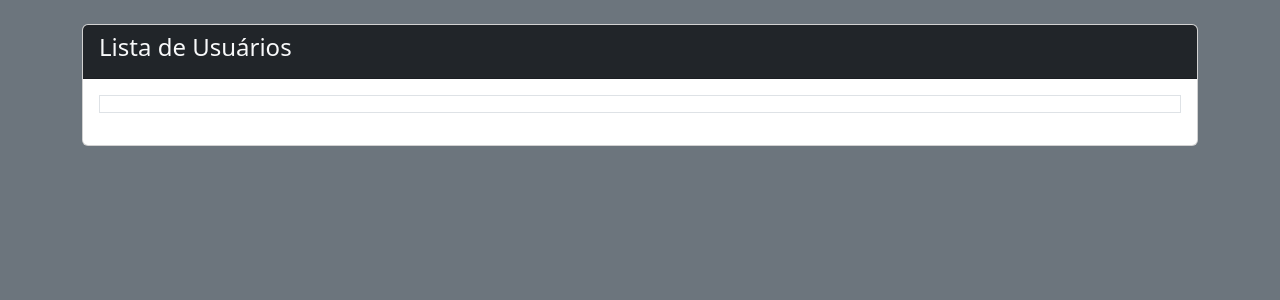
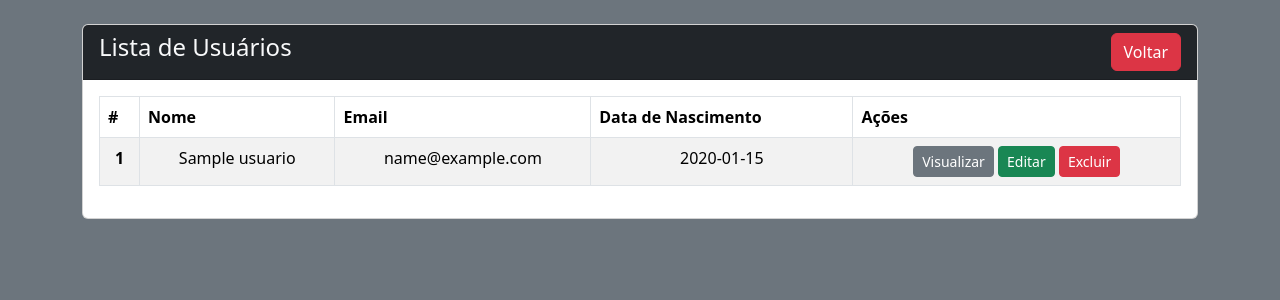
Before and after one commit to JP-Pardinho/crud-usuarios, a PHP site: page /index.php in a window 1280 px wide. Shown: the part 57-357 px from the top of the page. Run offline with PHP 8.4, Linux system fonts and the light colour scheme; tables that the repository leaves empty hold one stand-in row (values such as "Sample post"); lists and menus that the app fills with data are empty.

Commit message:
feat: criei a opção de excluir usuario

```diff
--- a/src/action/criarUsuario.php
+++ b/src/action/criarUsuario.php
@@ -1,8 +1,6 @@
 <?php
 
-ini_set('display_errors', 1);
-ini_set('display_startup_errors', 1);
-error_reporting(E_ALL);
+require_once './../service/mostrarErros.php';
 
 require_once __DIR__ . './../database/Database.php';
 
--- a/src/action/editarUsuario.php
+++ b/src/action/editarUsuario.php
@@ -1,8 +1,6 @@
 <?php
 
-ini_set('display_errors', 1);
-ini_set('display_startup_errors', 1);
-error_reporting(E_ALL);
+require_once './../service/mostrarErros.php';
 
 require_once __DIR__ . './../database/Database.php';
 
--- a/src/action/excluirUsuario.php
+++ b/src/action/excluirUsuario.php
@@ -1,8 +1,6 @@
 <?php
 
-ini_set('display_errors', 1);
-ini_set('display_startup_errors', 1);
-error_reporting(E_ALL);
+require_once './../service/mostrarErros.php';
 
 require_once __DIR__ . './../database/Database.php';
 
--- a/src/action/lerUsuario.php
+++ b/src/action/lerUsuario.php
@@ -1,8 +1,5 @@
 <?php
 
-ini_set('display_errors', 1);
-ini_set('display_startup_errors', 1);
-error_reporting(E_ALL);
-
+require_once './../service/mostrarErros.php';
 
 ?>
--- a/src/public/header.php
+++ b/src/public/header.php
@@ -1,3 +1,5 @@
+<?php require_once './../service/mostrarErros.php'?>
+
 <!doctype html>
 <html lang="pt-br">
 
--- a/src/view/cadastrarUsuario.php
+++ b/src/view/cadastrarUsuario.php
@@ -1,8 +1,6 @@
 <?php
 
-ini_set('display_errors', 1);
-ini_set('display_startup_errors', 1);
-error_reporting(E_ALL);
+
 
 require_once __DIR__ . '/../database/Database.php';
 
--- a/src/view/index.php
+++ b/src/view/index.php
@@ -1,14 +1,12 @@
 <?php
 
-ini_set('display_errors', 1);
-ini_set('display_startup_errors', 1);
-error_reporting(E_ALL);
+
 
 require_once __DIR__ . '/../database/Database.php';
 
 $conn = (new Database())->getConnection();
-$stmt = $conn->query('SELECT id, nome FROM usuarios ORDER BY nome');
-$alunos = $stmt->fetchAll(PDO::FETCH_ASSOC);
+$stmt = $conn->query('SELECT id, nome, email, dataNascimento FROM usuarios ORDER BY nome');
+$usuarios = $stmt->fetchAll(PDO::FETCH_ASSOC);
 
 ?>
 
@@ -20,16 +18,48 @@ $alunos = $stmt->fetchAll(PDO::FETCH_ASSOC);
             <div class="col-md-12">
                 <div class="card">
                     <div class="card-header text-light bg-dark">
-                        <h4>Lista de Usuários</h4>
+                        <h4>
+                            Lista de Usuários
+                            <a href="./login.php" class="btn btn-danger float-end">Voltar</a>
+                        </h4>
                     </div>
                     <div class="card-body">
-
                         <table class="table table-bordered table-striped">
                             <thead>
                                 <tr>
-                                    <th></th>
+                                    <th scope="col">#</th>
+                                    <th scope="col">Nome</th>
+                                    <th scope="col">Email</th>
+                                    <th scope="col">Data de Nascimento</th>
+                                    <th scope="col">Ações</th>
                                 </tr>
                             </thead>
+                            <tbody>
+                                <?php
+                                foreach ($usuarios as $usuario) {
+                                    echo sprintf(
+                                        <<<'HTML'
+                                        <tr class="text-center">
+                                            <th scope="row">%d</td>
+                                            <td>%s</td>
+                                            <td>%s</td>
+                                            <td>%s</td>
+                                            <td>
+                                                <a href="" class="btn btn-secondary btn-sm">Visualizar</a>
+                                                <a href="" class="btn btn-success btn-sm">Editar</a>
+                                                <a href="./../action/excluirUsuario.php?usuarioId=%d" class="btn btn-danger btn-sm">Excluir</a>
+                                            </td>
+                                        </tr>
+                                        HTML,
+                                        $usuario['id'],
+                                        $usuario['nome'],
+                                        $usuario['email'],
+                                        $usuario['dataNascimento'],
+                                        $usuario['id'],
+                                    );
+                                }
+                                ?>
+                            </tbody>
                         </table>
                     </div>
                 </div>
```
Also changed, not shown: src/view/visualizarUsuario.php (added).
